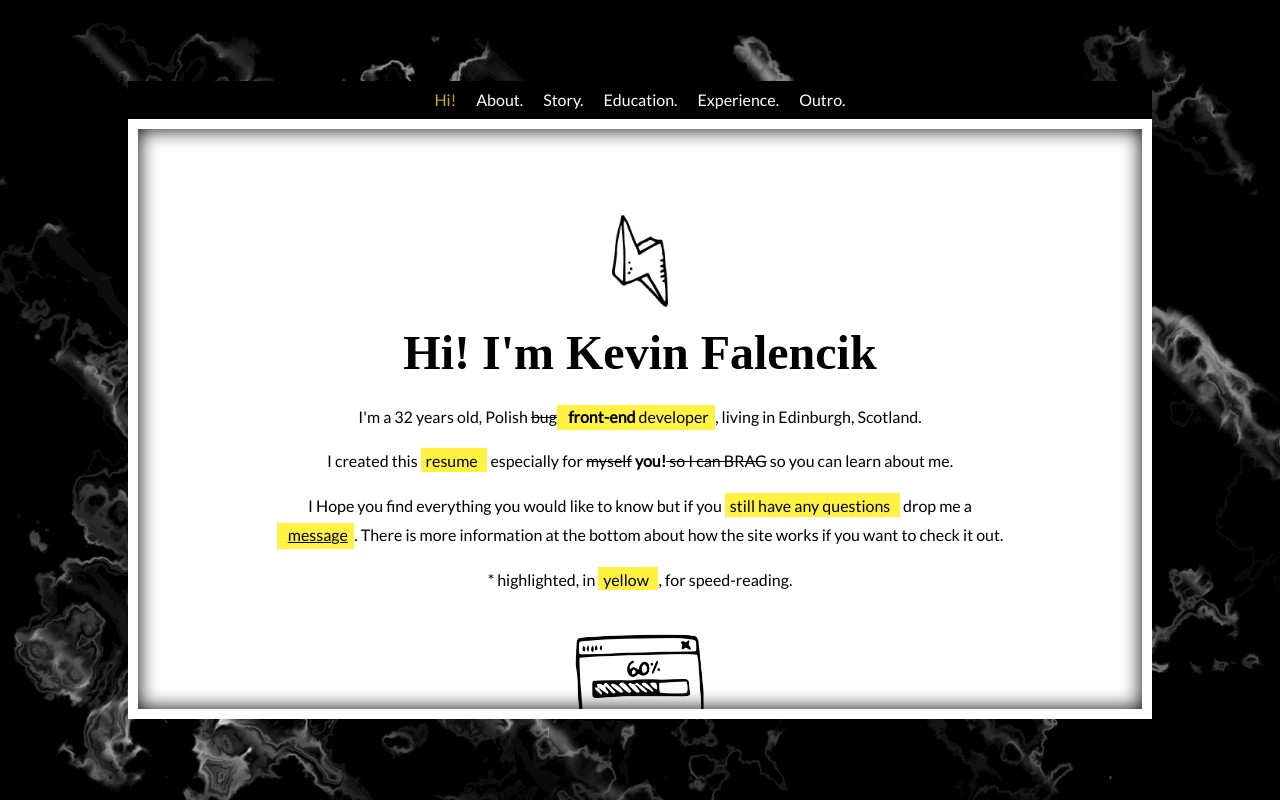
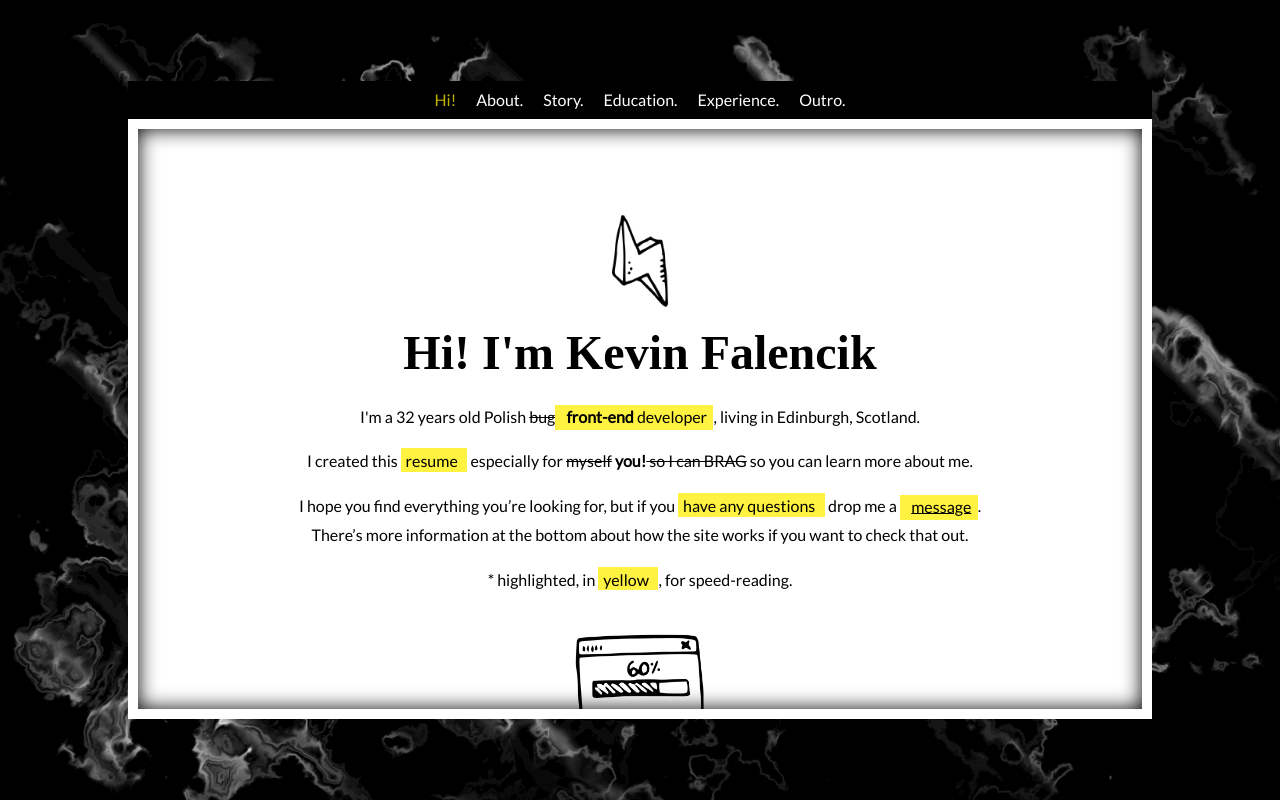
Before and after one commit to kfalencik/resume, a Nuxt app: page / in a window 1280 px wide. Built offline with nearby package versions, Linux system fonts and the light colour scheme; a web font is replaced by a local one.

Commit message:
Update Resume.vue

```diff
--- a/src/components/Resume.vue
+++ b/src/components/Resume.vue
@@ -37,18 +37,17 @@ const age = computed(() => {
       <img src="~assets/images/lightning.png" width="100" role="presentation" alt="" />
       <h2 class="h2">Hi! I'm Kevin Falencik</h2>
       <p>
-        I'm a {{ age }} years old, Polish <del>bug</del>
+        I'm a {{ age }} years old Polish <del>bug</del>
         <span class="speed"><strong>front-end</strong> developer</span>, living in Edinburgh, Scotland.
       </p>
       <p>
         I created this <span class="speed">resume</span> especially for <del>myself</del> <strong>you!</strong>
-        <del> so I can BRAG</del> so you can learn about me.
+        <del> so I can BRAG</del> so you can learn more about me.
       </p>
       <p>
-        I Hope you find everything you would like to know but if you
-        <span class="speed">still have any questions</span> drop me a
-        <a class="speed" href="mailto:kfalencik@gmail.com">message</a>. There is more information at the bottom about
-        how the site works if you want to check it out.
+         I hope you find everything you’re looking for, but if you
+        <span class="speed">have any questions</span> drop me a
+        <a class="speed" href="mailto:kfalencik@gmail.com">message</a>. There’s more information at the bottom about how the site works if you want to check that out.
       </p>
       <p>* highlighted, in <span class="speed">yellow</span>, for speed-reading.</p>
       <img src="~assets/images/loading.png" width="140" role="presentation" alt="" />
```
